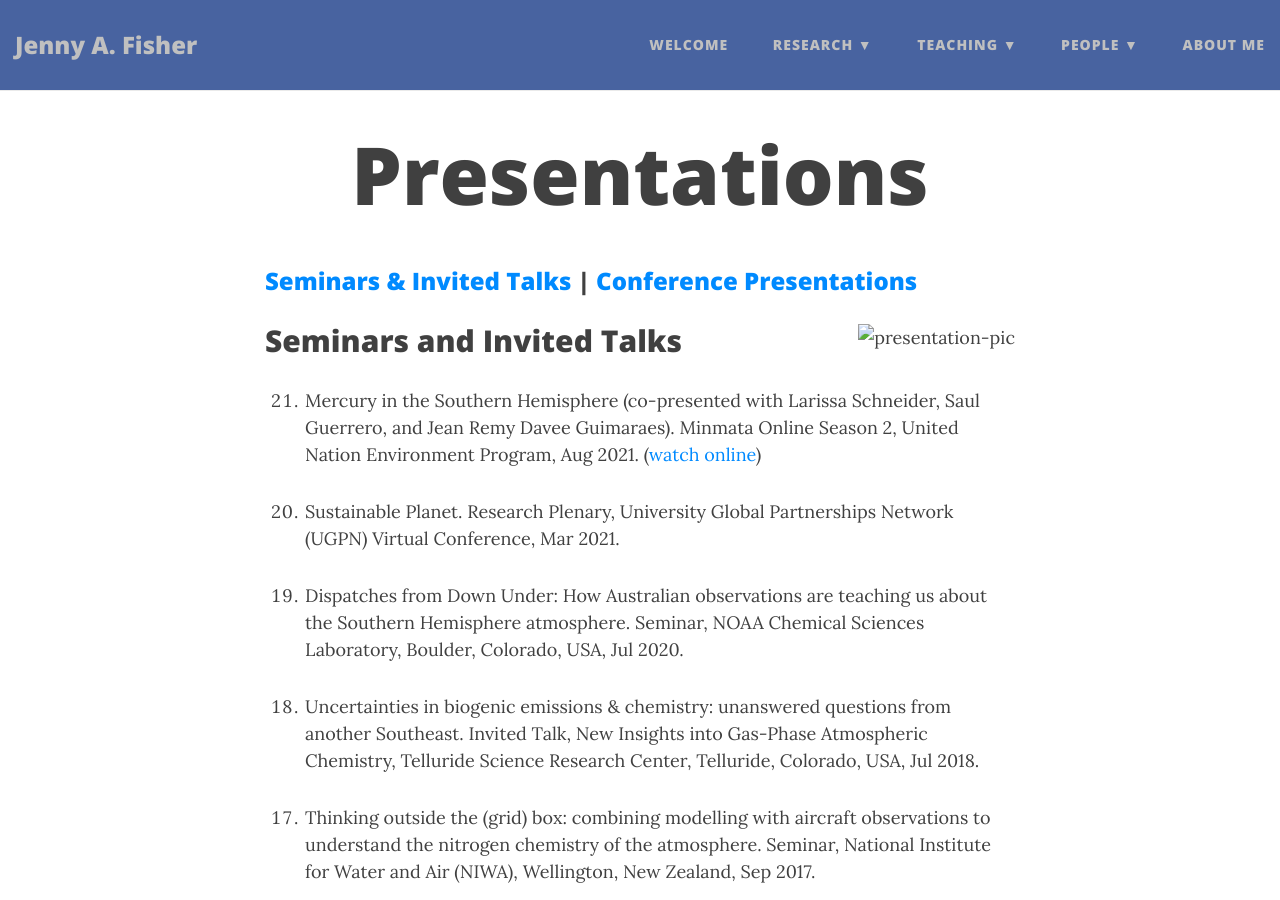
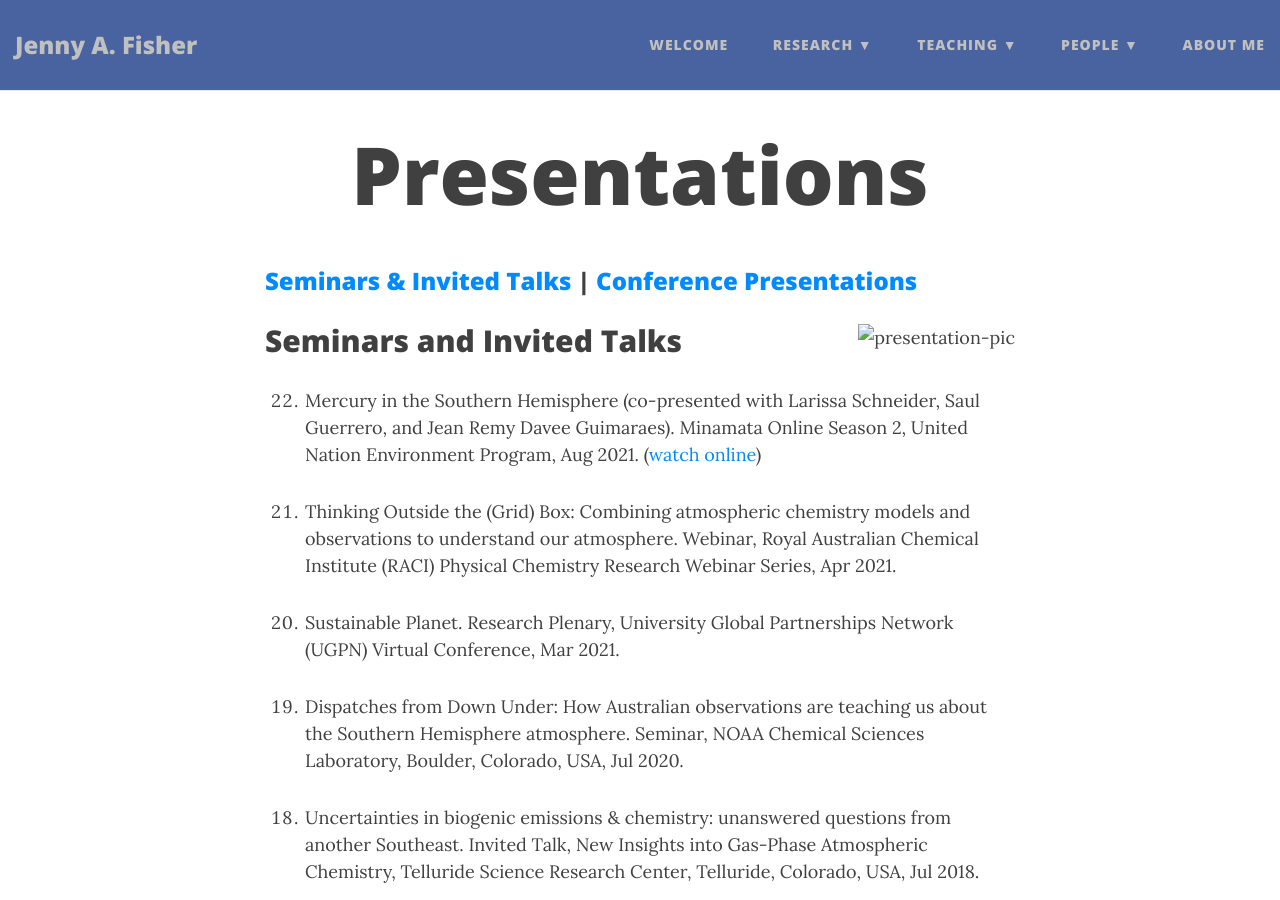
Before and after one commit to jennyfisher/jennyfisher.github.io, a Jekyll site: the page built from presentations.md, in a window 1280 px wide and 900 px high. Built offline with Jekyll 4.4.1, drawn with Linux system fonts in a browser that asks for light colours; nearby versions of some CDN libraries.

Commit message:
Add RACI webinar

```diff
--- a/presentations.md
+++ b/presentations.md
@@ -9,7 +9,9 @@
 
 ## Seminars and Invited Talks
 
-1. Mercury in the Southern Hemisphere (co-presented with Larissa Schneider, Saul Guerrero, and Jean Remy Davee Guimaraes). Minmata Online Season 2, United Nation Environment Program, Aug 2021. ([watch online](https://www.mercuryconvention.org/en/events/minamata-online-2-mercury-southern-hemisphere))
+1. Mercury in the Southern Hemisphere (co-presented with Larissa Schneider, Saul Guerrero, and Jean Remy Davee Guimaraes). Minamata Online Season 2, United Nation Environment Program, Aug 2021. ([watch online](https://www.mercuryconvention.org/en/events/minamata-online-2-mercury-southern-hemisphere))
+
+1. Thinking Outside the (Grid) Box: Combining atmospheric chemistry models and observations to understand our atmosphere. Webinar, Royal Australian Chemical Institute (RACI) Physical Chemistry Research Webinar Series, Apr 2021.
 
 1. Sustainable Planet. Research Plenary, University Global Partnerships Network (UGPN) Virtual Conference, Mar 2021.
 
```
